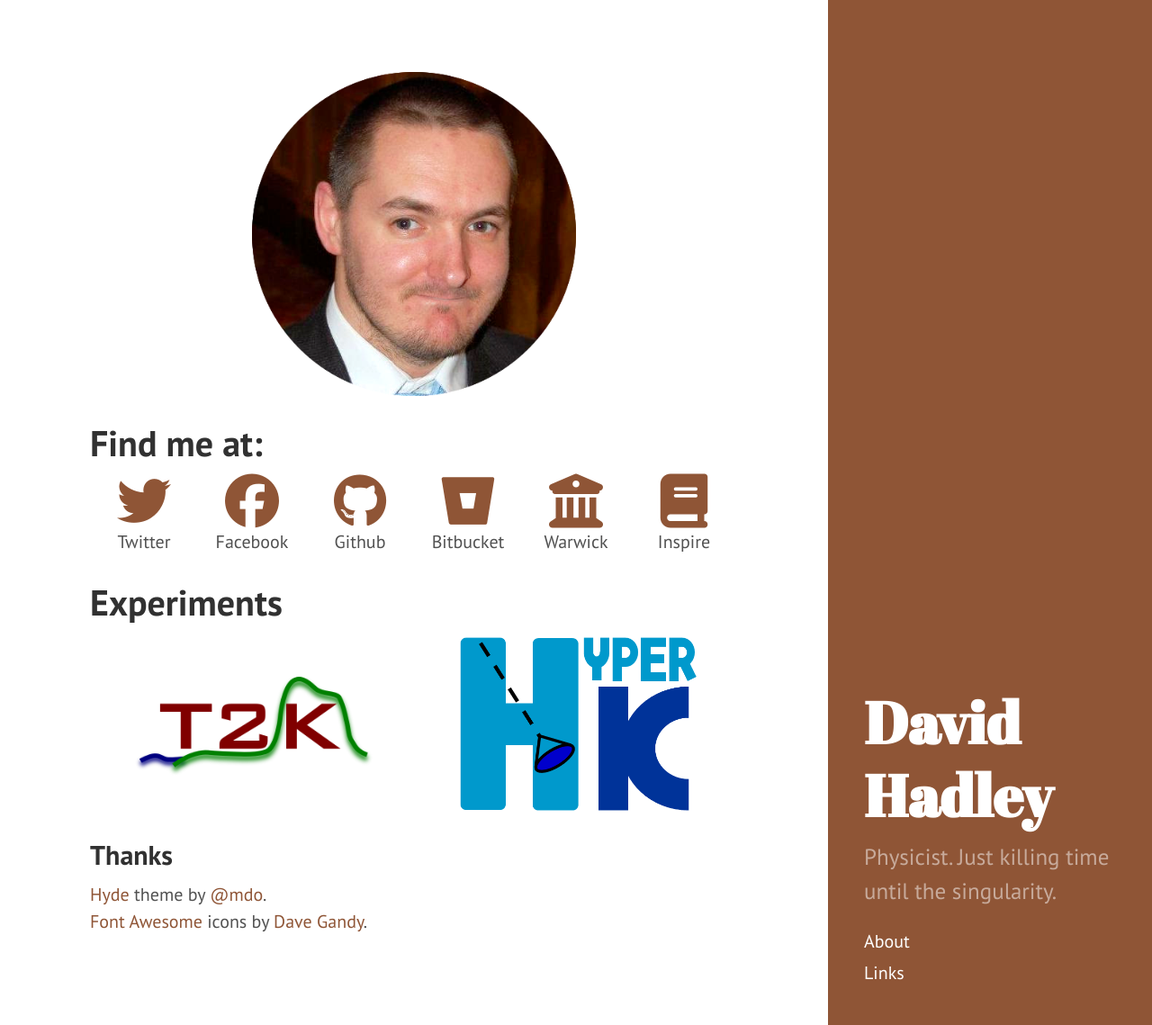
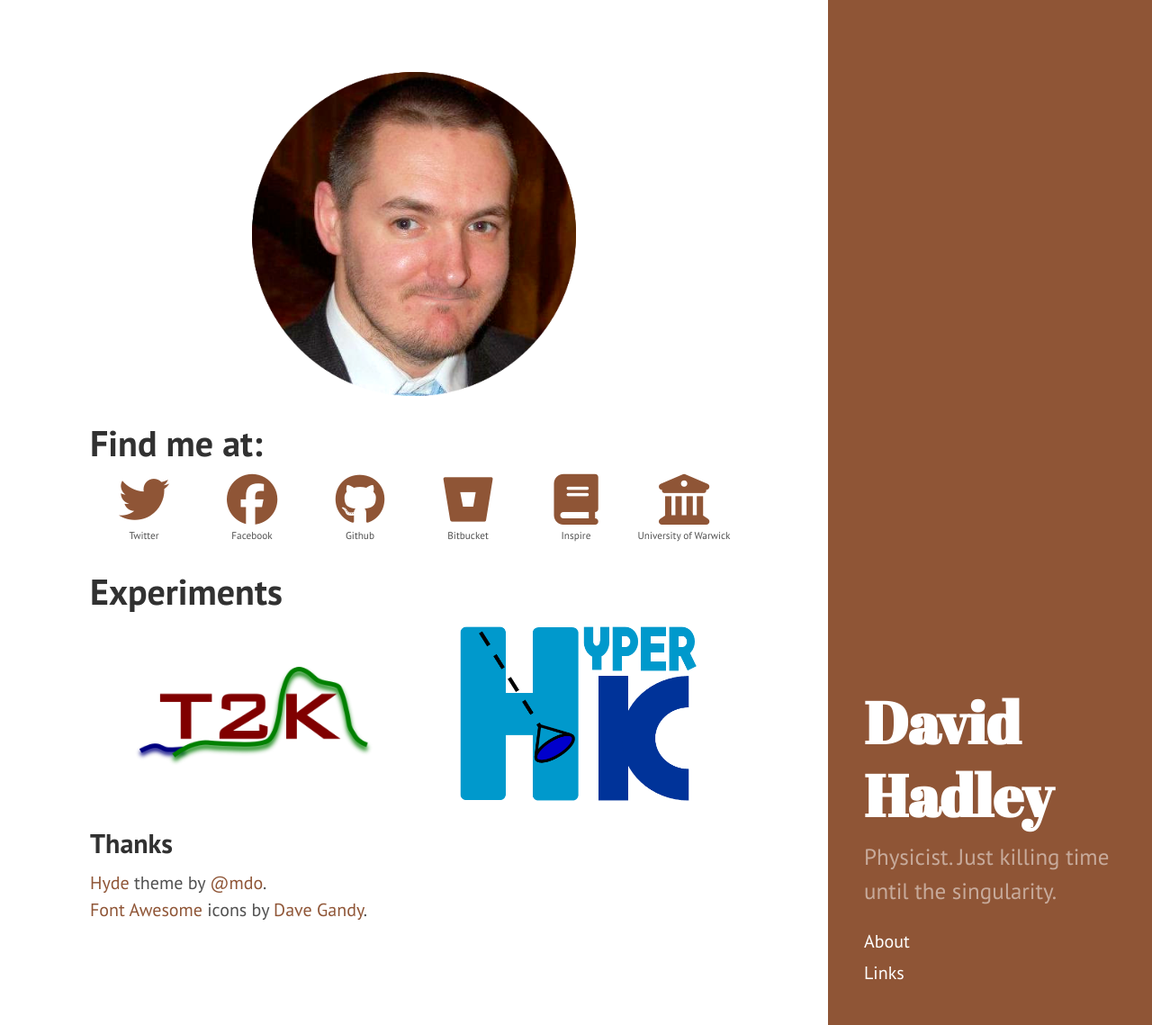
Before and after one commit to davehadley/davehadley.github.io, a Jekyll site: the page built from index.html, in a window 1280 px wide and 1139 px high. Shown: the whole window at 90% size. Built offline with Jekyll 4.4.1, drawn with Linux system fonts in a browser that asks for light colours; nearby versions of some CDN libraries; Markdown is read by kramdown in place of the engine named in the settings.

Commit message:
Improve front page icons.

```diff
--- a/index.html
+++ b/index.html
@@ -8,34 +8,62 @@
 </div>
 
 <h1>Find me at:</h1>
+
 <div class="imgrowcontainer">
+
   <div class="imgrow">
-    <p class="imgrow"><a href="https://twitter.com/davehadley_"><i title="Twitter" class="fa fa-twitter fa-3x"></i></a></p>
-    <br />Twitter
+    <p class="imgrow">
+      <a href="https://twitter.com/davehadley_">
+        <i title="Twitter" class="fa fa-twitter fa-5x"></i>
+      </a>
+      <br />Twitter
+    </p>
   </div>
+
   <div class="imgrow">
-    <p class="imgrow"><a href="https://facebook.com/dave.richard.hadley"><i title="Facebook" class="fa fa-facebook-official fa-3x"></i></a></p>
+    <p class="imgrow">
+      <a href="https://facebook.com/dave.richard.hadley">
+        <i title="Facebook" class="fa fa-facebook-official fa-5x"></i>
+      </a>
     <br />Facebook
+    </p>
   </div>
+
   <div class="imgrow">
-    <p class="imgrow"><a href="https://github.com/davehadley"><i title="Github" class="fa fa-github fa-3x"></i></a></p>
+    <p class="imgrow">
+      <a href="https://github.com/davehadley">
+        <i title="Github" class="fa fa-github fa-5x"></i>
+      </a>
     <br />Github
+    </p>
   </div>
+
   <div class="imgrow">
-    <p class="imgrow"><a href="https://bitbucket.org/dhadley/"><i title="Bitbucket" class="fa fa-bitbucket fa-3x"></i></a></p>
+    <p class="imgrow">
+      <a href="https://bitbucket.org/dhadley/">
+        <i title="Bitbucket" class="fa fa-bitbucket fa-5x"></i>
+      </a>
     <br />Bitbucket
+    </p>
   </div>
+
   <div class="imgrow">
-    <p class="imgrow"><a href="https://warwick.ac.uk/go/davidrichardhadley"><i title="University of Warwick" class="fa fa-university fa-3x"></i></a></p>
-    <br />Warwick
+    <p class="imgrow">
+      <a href="http://inspirehep.net/author/profile/D.R.Hadley.2">
+        <!--<i title="Inspire" class="fa fa-info-circle fa-5x"></i>-->
+        <i title="Inspire" class="fa fa-book fa-5x"></i>
+      </a>
+      <br />Inspire
+    </p>
   </div>
+
   <div class="imgrow">
-    <p class="imgrow"><a href="http://inspirehep.net/author/profile/D.R.Hadley.2">
-      <!--<i title="Inspire" class="fa fa-info-circle fa-3x"></i>-->
-      <i title="Inspire" class="fa fa-book fa-3x"></i>
-    </a>
-    <br />Inspire
-  </p>
+    <p class="imgrow">
+      <a href="https://warwick.ac.uk/go/davidrichardhadley">
+        <i title="University of Warwick" class="fa fa-university fa-5x"></i>
+      </a>
+      <br />University of Warwick
+    </p>
   </div>
 
 </div>
--- a/public/css/drh.css
+++ b/public/css/drh.css
@@ -5,8 +5,10 @@
   margin-top: auto;
   margin-bottom: auto;
   width: 100%;
+  font-size: 75%
 }
 img.imgrow { width:75%; }
+
 
 .centered { margin-left: auto; margin-right: auto; }
 
```
